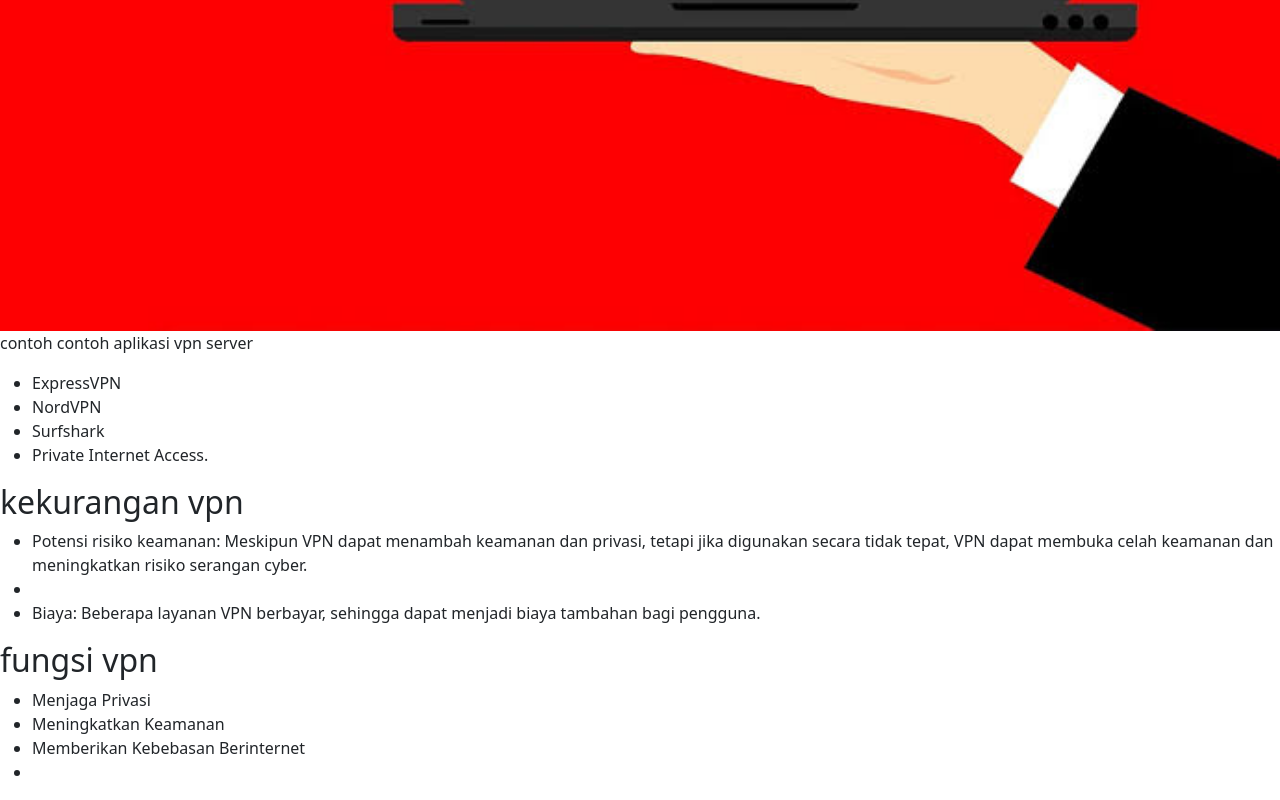
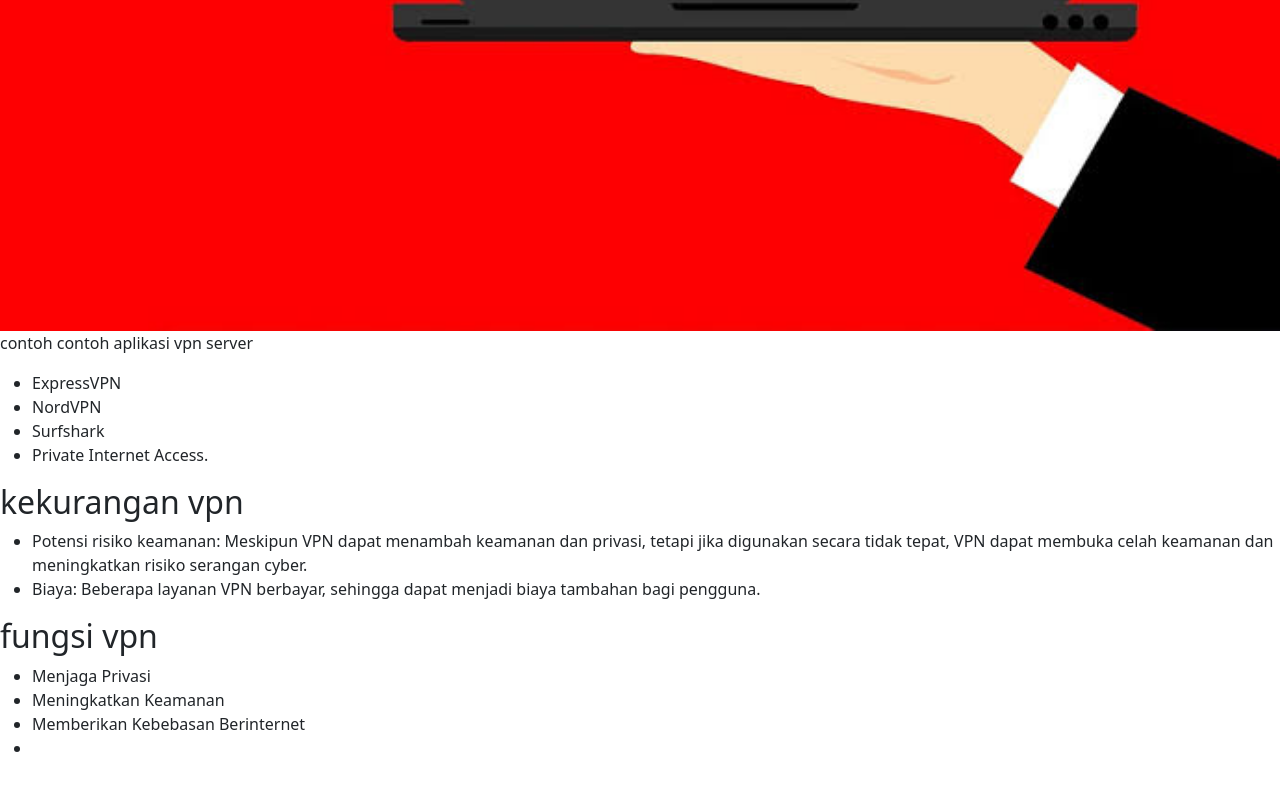
Before and after one commit to putratkj/putratkj.github.io, a plain HTML site: page vpnserver/index.html in a window 1280 px wide. Shown: the part 712-1512 px from the top of the page. After the commit the page ends 1488 px from the top, so only its background shows below. Drawn offline with nearby package versions, Linux system fonts and the light colour scheme.

Commit message:
Update index.html

```diff
--- a/vpnserver/index.html
+++ b/vpnserver/index.html
@@ -29,7 +29,7 @@
     <h2>kekurangan vpn</h2>
 
     <ul>
-      <li>Potensi risiko keamanan: Meskipun VPN dapat menambah keamanan dan privasi, tetapi jika digunakan secara tidak tepat, VPN dapat membuka celah keamanan dan meningkatkan risiko serangan cyber.<li>
+      <li>Potensi risiko keamanan: Meskipun VPN dapat menambah keamanan dan privasi, tetapi jika digunakan secara tidak tepat, VPN dapat membuka celah keamanan dan meningkatkan risiko serangan cyber.</li>
       <li>Biaya: Beberapa layanan VPN berbayar, sehingga dapat menjadi biaya tambahan bagi pengguna.</li>
     </ul>
 
```
